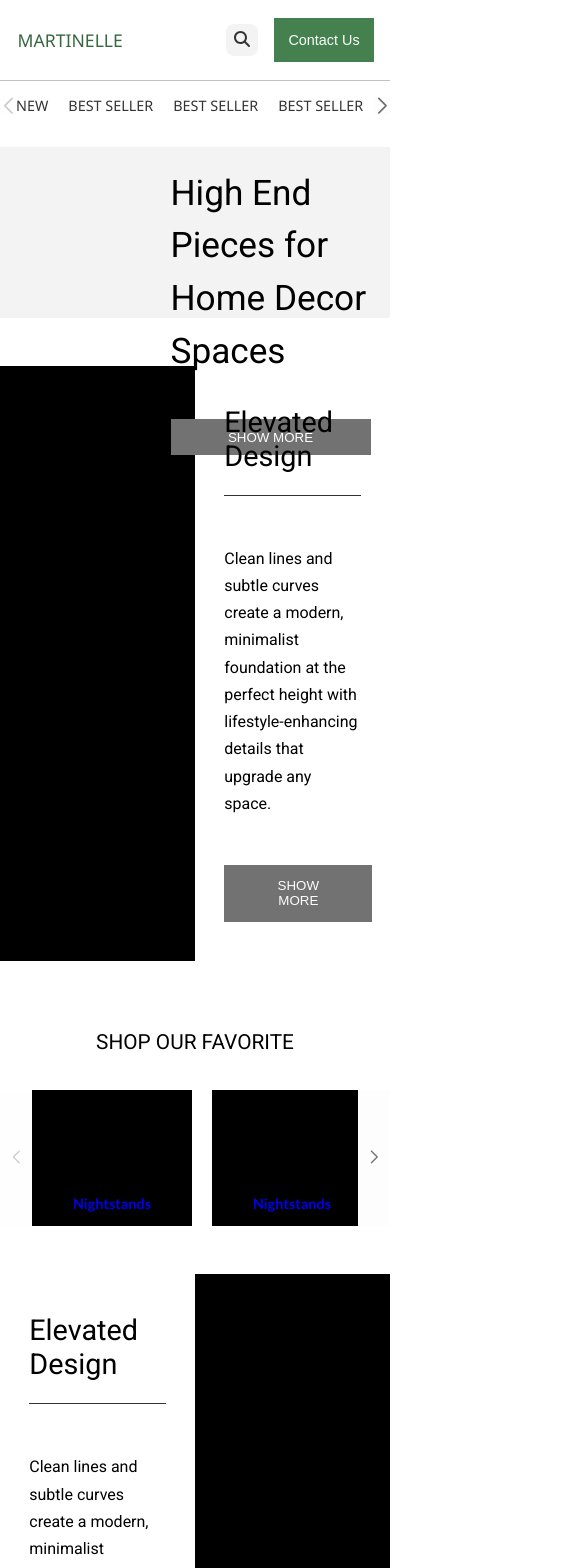
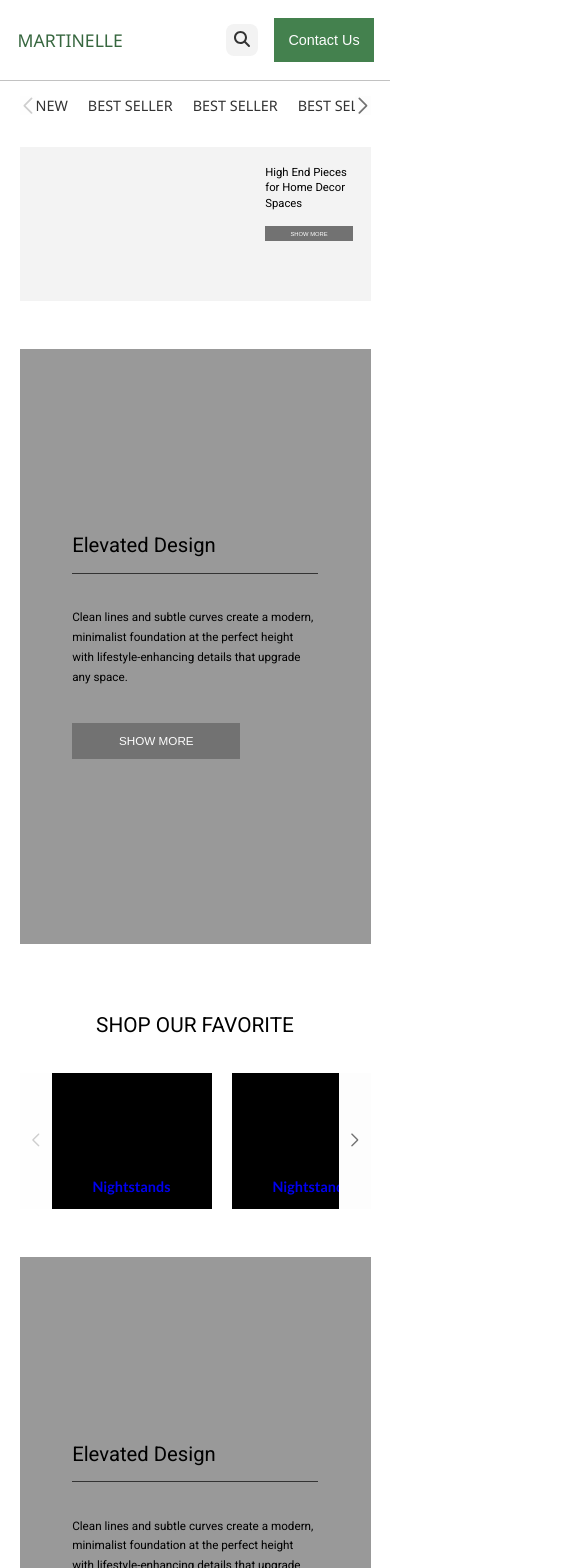
Before and after one commit to Martinelle-Design/Martinelle-Client-App, a React (Create React App) app: page / in a window 390 px wide. Shown: the top 1568 px of the page, 566 px wide, since content can reach past the window. Built offline with nearby package versions, Linux system fonts and the light colour scheme; a web font is replaced by a local one.

Commit message:
made home page layout responsive

```diff
--- a/public/_mediaQueries.scss
+++ b/public/_mediaQueries.scss
@@ -4,6 +4,7 @@
 }
 
 @media (max-width: 992px) {
+  @include home-pg-lg;
 }
 
 @media (max-width: 768px) {
--- a/src/homePage/_homePage.scss
+++ b/src/homePage/_homePage.scss
@@ -3,6 +3,7 @@ $namespace: "home-pg";
 .#{$namespace}-container {
   display: flex;
   justify-content: center;
+  padding: 0 5%;
 }
 .#{$namespace}-inner-container {
   position: relative;
--- a/src/homePage/_homePageBreakpoints.scss
+++ b/src/homePage/_homePageBreakpoints.scss
@@ -1,6 +1,9 @@
+@import "./utilities/homePageImageBannerBreakpoints";
+@mixin home-pg-lg {
+  @include home-pg-img-banner-lg;
+}
 @mixin home-pg-md {
   $namespace: "home-pg";
-
   .#{$namespace}-category-nav {
     $btnWidth: 3em;
     width: calc(100% - (#{$btnWidth} * 2));
@@ -15,6 +18,27 @@
     width: 13em;
     height: 7.3125em;
   }
+  .#{$namespace}-bottom-banner {
+    flex-wrap: wrap;
+    margin-bottom: 3.5em;
+  }
+  $margin-spacing: 3%;
+  .#{$namespace}-bottom-banner-link {
+    width: calc((100% - #{$margin-spacing}) / 2);
+    &:nth-child(odd) {
+      margin: 0;
+      margin-bottom: $margin-spacing;
+      margin-right: $margin-spacing;
+    }
+    &:nth-child(even) {
+      margin: 0;
+      margin-bottom: $margin-spacing;
+    }
+    &:nth-last-child(-n + 2) {
+      margin-bottom: 0;
+    }
+  }
+  @include home-pg-img-banner-md;
 }
 @mixin home-pg-sm {
   $namespace: "home-pg";
@@ -32,4 +56,9 @@
     width: 10em;
     height: 5.625em;
   }
+  .#{$namespace}-bottom-banner {
+    flex-wrap: wrap;
+    margin-bottom: 1em;
+  }
+  @include home-pg-img-banner-sm;
 }
--- a/src/homePage/utilities/_homePageImageBanner.scss
+++ b/src/homePage/utilities/_homePageImageBanner.scss
@@ -99,8 +99,10 @@ $namespace: "home-pg-img-banner-full";
   padding-top: 5%;
   padding-right: 5%;
   width: 25%;
+  font-family: "Roboto", "Segoe UI", Tahoma, Geneva, Verdana, sans-serif;
+
   min-width: 200px;
-  font-family: "Roboto", "Segoe UI", Tahoma, Geneva, Verdana, sans-serif;
+
   font-size: 2.2em;
   line-height: 1.5em;
   display: flex;
@@ -114,5 +116,4 @@ $namespace: "home-pg-img-banner-full";
     color: $white;
     width: 100%;
   }
-  //color:
 }
--- /dev/null
+++ b/src/homePage/utilities/_homePageImageBannerBreakpoints.scss
@@ -0,0 +1,48 @@
+@mixin home-pg-img-banner-lg {
+  $namespace: "home-pg-img-banner-full";
+  .#{$namespace}-content-container {
+    font-size: 2.9vw;
+    line-height: 4vw;
+    min-width: unset;
+    .#{$namespace}-content-btn {
+      margin-top: 3.8vw;
+      font-size: 1.5vw;
+    }
+  }
+}
+@mixin home-pg-img-banner-md {
+  $namespace: "home-page-img-banner";
+  .#{$namespace}-container {
+    position: relative;
+    //flex-direction: column;
+  }
+  .#{$namespace}-content-container {
+    position: absolute;
+    background-color: rgba(255, 255, 255, 0.6);
+    width: 100%;
+    height: 100%;
+    top: 0;
+    left: 0;
+  }
+}
+@mixin home-pg-img-banner-sm {
+    $namespace: "home-page-img-banner";
+  .#{$namespace}-content-title {
+    font-size: 5.2vw;
+    font-weight: 400;
+    margin-bottom: 2.5em;
+    &::after {
+      bottom: -0.8em;
+    }
+  }
+  .#{$namespace}-content-inner-container {
+    display: flex;
+    font-size: 3vw;
+    line-height: 1.7em;
+    margin-bottom: 3em;
+  }
+  .#{$namespace}-content-btn {
+    padding: 1em 4em;
+    font-size: 3vw;
+  }
+}
--- a/src/utilities/_utilitiesBreakpoints.scss
+++ b/src/utilities/_utilitiesBreakpoints.scss
@@ -1,12 +1,15 @@
 @import "./popUpModal/popUpModalBreakpoints";
 @import "./generalNavbar/generalNavbarBreakpoints";
-@mixin utilities-sm {
-}
+@import "./footer/footerBreakpoints";
+// @mixin utilities- {
+// }
 @mixin utilities-md {
   @include pop-up-modal-md;
   @include general-navbar-md;
+  @include footer-md;
 }
 @mixin utilities-sm {
   @include pop-up-modal-sm;
   @include general-navbar-sm;
+  @include footer-sm;
 }
--- a/src/utilities/footer/Footer.tsx
+++ b/src/utilities/footer/Footer.tsx
@@ -1,30 +1,30 @@
 import { Link } from "react-router-dom";
 import { getYear } from "date-fns";
-import { v4 as uuid } from "uuid";
+//import { v4 as uuid } from "uuid";
 const currDate = new Date();
 const currYear = getYear(currDate);
 const namespace = "footer";
-type LinkProps = {
-  id: string;
-  url: string;
-  name: string;
-};
-const links: LinkProps[] = [{ url: "/about-us", name: "About Us", id: uuid() }];
+// type LinkProps = {
+//   id: string;
+//   url: string;
+//   name: string;
+// };
+// const links: LinkProps[] = [{ url: "/about-us", name: "About Us", id: uuid() }];
 
-const FooterColumn = ({
-  children,
-  title,
-}: {
-  children: JSX.Element | JSX.Element[] | string;
-  title: string;
-}) => {
-  return (
-    <div className={`${namespace}-column`}>
-      <h3>{title}</h3>
-      {children}
-    </div>
-  );
-};
+// const FooterColumn = ({
+//   children,
+//   title,
+// }: {
+//   children: JSX.Element | JSX.Element[] | string;
+//   title: string;
+// }) => {
+//   return (
+//     <div className={`${namespace}-column`}>
+//       <h3>{title}</h3>
+//       {children}
+//     </div>
+//   );
+// };
 const TopFooterBanner = () => {
   return (
     <div className={`${namespace}-top`}
--- /dev/null
+++ b/src/utilities/footer/_footerBreakpoints.scss
@@ -0,0 +1,24 @@
+@mixin footer-md {
+  $namespace: "footer";
+  .#{$namespace}-bottom {
+    flex-direction: column;
+    justify-content: center;
+    h3 {
+      margin-right: 0;
+    }
+  }
+  .#{$namespace}-bottom-text-container {
+    margin-top: 1.7em;
+  }
+}
+@mixin footer-sm {
+  $namespace: "footer";
+  .#{$namespace}-bottom {
+    h3 {
+      font-size: 1.5em;
+    }
+  }
+  .#{$namespace}-bottom-text-container {
+    font-size: 0.75em;
+  }
+}
```
